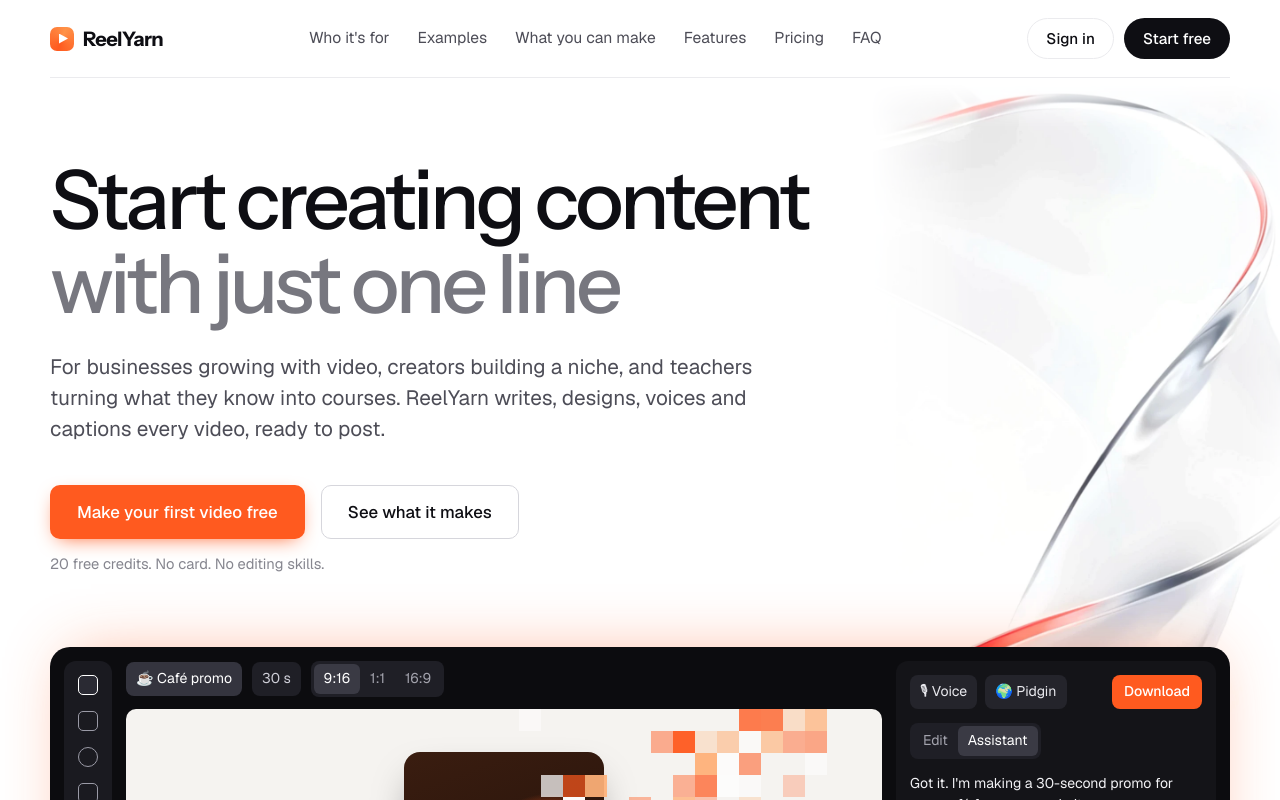
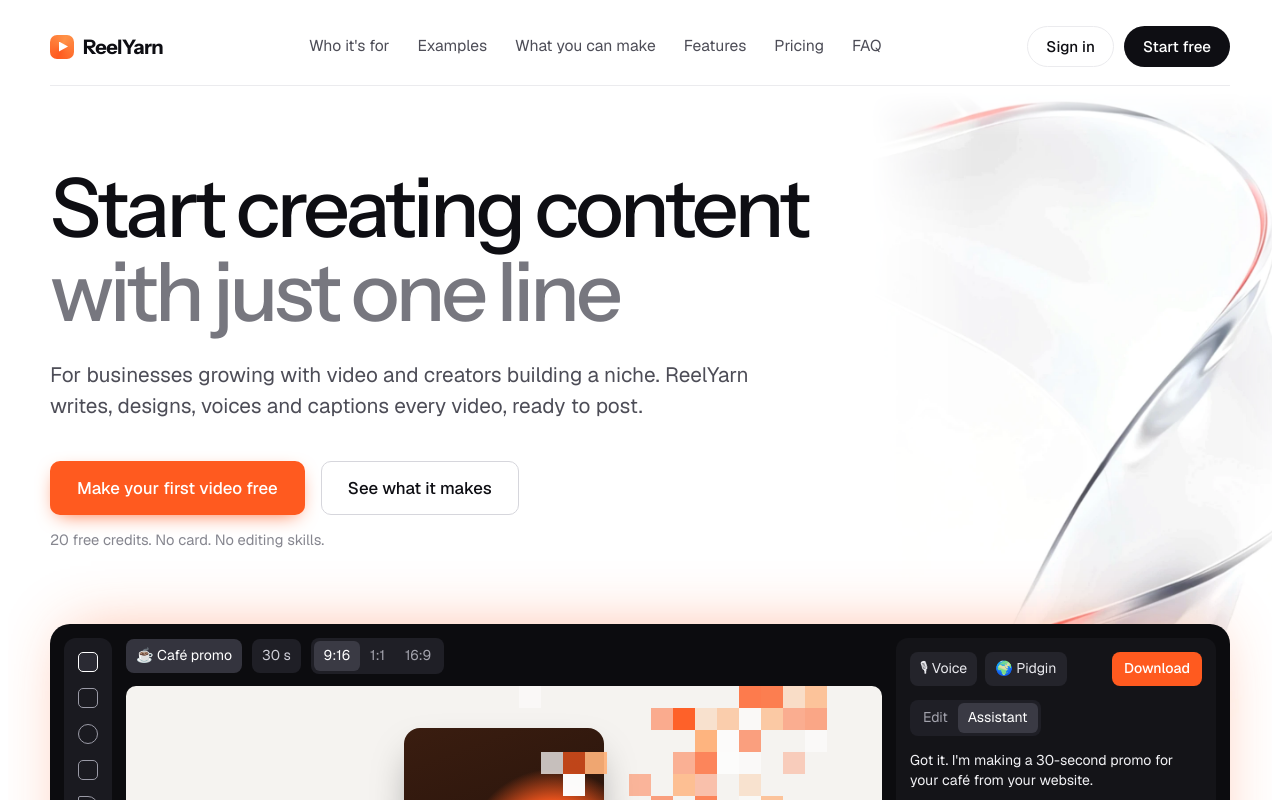
Before and after one commit to kreativejosh/reel-yarn, a Next.js app: page / in a window 1280 px wide. Shown: the top 800 px of the page. Built offline with nearby package versions, Linux system fonts and the light colour scheme; no server answers.

Commit message:
Match the HTML page margin and broaden the hero supporting text
Restore the 8px body margin the original HTML had, and drop the
teachers clause from the hero sub so it doesn't single out one audience.

Co-Authored-By: Claude Opus 5.5 <noreply@anthropic.com>

```diff
--- a/src/app/globals.css
+++ b/src/app/globals.css
@@ -9,7 +9,7 @@
 *{box-sizing:border-box}
 html{scroll-behavior:smooth}
 @media (prefers-reduced-motion:reduce){html{scroll-behavior:auto}}
-body{margin:0;background:var(--paper);color:var(--ink);font:17px/1.55 var(--body);-webkit-font-smoothing:antialiased}
+body{margin:8px;background:var(--paper);color:var(--ink);font:17px/1.55 var(--body);-webkit-font-smoothing:antialiased}
 .band{padding-left:max(16px, env(safe-area-inset-left, 0px));padding-right:max(16px, env(safe-area-inset-right, 0px))}
 .wrap{max-width:1180px;margin:0 auto}
 h1,h2,h3{font-family:var(--display);margin:0;text-wrap:balance;letter-spacing:-.045em;line-height:1.02;font-weight:500}
--- a/src/content/site.ts
+++ b/src/content/site.ts
@@ -63,7 +63,7 @@ export const nav = [
 
 export const hero = {
   lines: ["Start creating content", "with just one line"],
-  sub: "For businesses growing with video, creators building a niche, and teachers turning what they know into courses. ReelYarn writes, designs, voices and captions every video, ready to post.",
+  sub: "For businesses growing with video and creators building a niche. ReelYarn writes, designs, voices and captions every video, ready to post.",
   fine: "20 free credits. No card. No editing skills.",
 };
 
```
